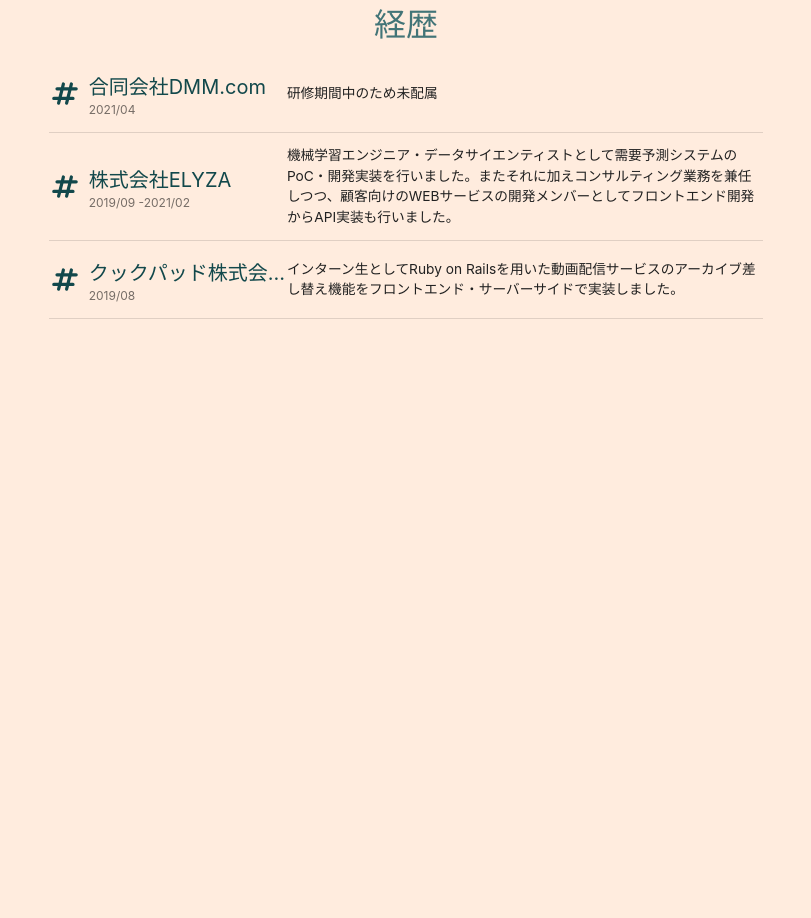
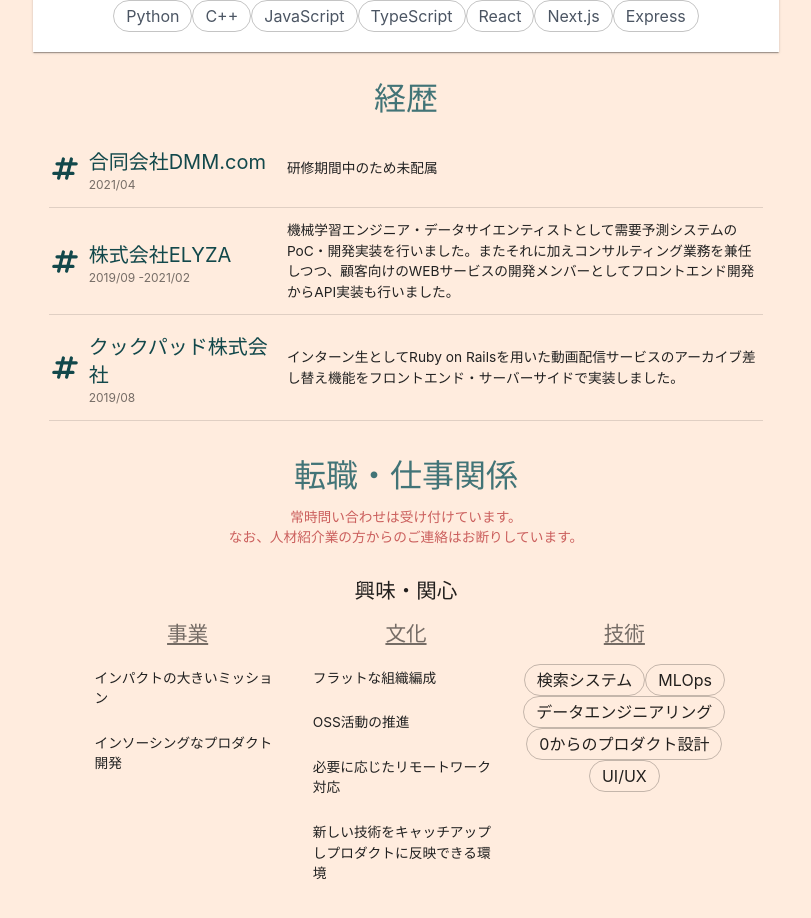
Before and after one commit to junjunjunk/junjunjunk.github.io, a Next.js app: page / in a window 1280 px wide. Shown: the part 540-1458 px from the top of the page, without its empty margins (234-1045 px from the left). Before the commit the page ends 867 px from the top, so only its background shows below. Built offline with nearby package versions, Linux system fonts and the light colour scheme.

Commit message:
[ADD] JobOfferSection

```diff
--- a/package.json
+++ b/package.json
@@ -6,7 +6,7 @@
     "dev": "next dev --hostname 0.0.0.0",
     "build": "rm -rf ./build && next build",
     "start": "next start -p 8080",
-    "lint": "eslint src/** --ext .ts,.tsx",
+    "lint": "eslint src/** --fix  --ext .ts,.tsx",
     "lint:fix": "npm run lint && npm run format",
     "format": "prettier --config .prettierrc.json --write '**/*.tsx'"
   },
--- a/src/components/AboutMePaper.tsx
+++ b/src/components/AboutMePaper.tsx
@@ -44,19 +44,19 @@
             <Image alt="LinkedIn" src="/LinkedInIcon.png" width={32} height={28} />
           </IconButton>
         </div>
-        <div className="w-5/6">
+        <div className="w-11/12">
           <Typography variant="inherit">
             東京大学大学院工学系研究科を卒業後、
             <Link href="https://dmm-corp.com/">合同会社DMM.com</Link>にエンジニアとして新卒入社。
             学生時代は<Link href="https://elyza.ai/">株式会社ELYZA</Link>
             にてコンサルティング業務並びに機械学習エンジニア・データサイエンティストとして需要予測システムの開発・構築とWEBアプリケーションの実装に携わる。
-            業務とは別にOSS活動を行っており、Pandas等にコントリビュートしている。 ご連絡がある際は{' '}
+            業務とは別にOSS活動を行っており、Pandas等にコントリビュートしている。技術領域気にせず何でもキャッチアップしがちです。ご連絡がある際は{' '}
             <Link href="https://twitter.com/j_nk71">Twitter</Link> もしくは{' '}
             <Link href="https://www.linkedin.com/in/jun-kudo-3b57101a3/">LinkedIn</Link>{' '}
             だと反応しやすいです。気軽につながってください。
           </Typography>
         </div>
-        <div className="mt-3">
+        <div className="flex flex-wrap justify-center mt-3">
           {skills.map((data) => {
             return (
               <Chip
--- a/src/components/CareerSection.tsx
+++ b/src/components/CareerSection.tsx
@@ -1,6 +1,6 @@
 import { Divider, List, ListItem, ListItemIcon, ListItemText, Typography } from '@material-ui/core';
 import React from 'react';
-import { carees } from '../data/career';
+import { Career, carees } from '../data/career';
 import { primaryPalatte } from '../styles/theme';
 
 // Resouce: https://heroicons.com/
@@ -22,6 +22,32 @@
   );
 };
 
+const CareerItem: React.FC<{ career: Career }> = ({ career }) => {
+  return (
+    <ListItem
+      key={career.companyName}
+      className="flex flex-wrap justify-center items-center flex-col sm:flex-row"
+    >
+      <div className="flex flex-nowrap flex-row sm:w-1/3">
+        <ListItemIcon className="min-w-0 mr-2">
+          <HashIcon />
+        </ListItemIcon>
+        <ListItemText
+          primaryTypographyProps={{
+            className: 'font-normal text-xl mt-1',
+            style: { color: primaryPalatte.dark },
+          }}
+          primary={career.companyName}
+          secondary={`${career.term[0]} ${career.term.length < 2 ? '' : `-${career.term[1]}`} `}
+        />
+      </div>
+      <div className="sm:w-2/3">
+        <ListItemText className="">{career.description}</ListItemText>
+      </div>
+    </ListItem>
+  );
+};
+
 export const CareerPaper: React.FC = () => {
   return (
     <>
@@ -34,28 +60,11 @@
       >
         経歴
       </Typography>
-      <List className="flex items-left justify-center flex-col w-7/12">
+      <List className="">
         {carees.map((c) => {
           return (
             <>
-              <ListItem key={c.companyName}>
-                <div className="flex flex-row w-1/3">
-                  <ListItemIcon className="min-w-0 mr-2">
-                    <HashIcon />
-                  </ListItemIcon>
-                  <ListItemText
-                    primaryTypographyProps={{
-                      className: 'font-normal text-xl mt-1',
-                      style: { color: primaryPalatte.dark },
-                      noWrap: true,
-                      align: 'justify',
-                    }}
-                    primary={c.companyName}
-                    secondary={`${c.term[0]} ${c.term.length < 2 ? '' : `-${c.term[1]}`} `}
-                  />
-                </div>
-                <ListItemText className="w-2/3">{c.description}</ListItemText>
-              </ListItem>
+              <CareerItem career={c} />
               <Divider variant="middle" component="li" />
             </>
           );
--- /dev/null
+++ b/src/components/JobOfferSection.tsx
@@ -0,0 +1,82 @@
+import { List, ListItem, ListItemText, Typography, Chip } from '@material-ui/core';
+import React from 'react';
+import { interestedBusiness, interestedTechnology, interestedCulture } from '../data/interest';
+const TopicTitle: React.FC<{ title: string }> = ({ title, children }) => {
+  return (
+    <div className="flex justify-center items-center w-full sm:items-center flex-col sm:w-1/3">
+      <Typography color="textSecondary" variant="h5" className="underline">
+        {title}
+      </Typography>
+      <div className="flex justify-center items-start sm:items-center w-full flex-col">
+        {children}
+      </div>
+    </div>
+  );
+};
+
+export const JobOfferSection: React.FC = () => {
+  return (
+    <>
+      <Typography
+        style={{ fontWeight: 200, margin: '4px 8px' }}
+        color="primary"
+        align="center"
+        variant="h3"
+        component="h3"
+      >
+        転職・仕事関係
+      </Typography>
+      <div className="flex justify-center items-center flex-col" style={{ padding: '8px 16px' }}>
+        <Typography color="secondary" variant="body1" className="inline">
+          常時問い合わせは受け付けています。
+        </Typography>
+        <Typography color="secondary" variant="body1" gutterBottom>
+          なお、人材紹介業の方からのご連絡はお断りしています。
+        </Typography>
+        <Typography color="textPrimary" variant="h5" className="mt-6 mb-4">
+          興味・関心
+        </Typography>
+        <div className="flex flex-wrap justify-center items-center sm:items-start flex-col sm:flex-row w-11/12">
+          <TopicTitle title={'事業'}>
+            <List>
+              {interestedBusiness.map((data) => {
+                return (
+                  <ListItem key={data}>
+                    <ListItemText>{data}</ListItemText>
+                  </ListItem>
+                );
+              })}
+            </List>
+          </TopicTitle>
+
+          <TopicTitle title={'文化'}>
+            <List>
+              {interestedCulture.map((data) => {
+                return (
+                  <ListItem key={data}>
+                    <ListItemText>{data}</ListItemText>
+                  </ListItem>
+                );
+              })}
+            </List>
+          </TopicTitle>
+          <TopicTitle title={'技術'}>
+            <div className="flex flex-wrap justify-center mt-4">
+              {interestedTechnology.map((data) => {
+                return (
+                  <Chip
+                    label={data}
+                    key={data}
+                    variant="outlined"
+                    color="default"
+                    className="text-base"
+                  />
+                );
+              })}
+            </div>
+          </TopicTitle>
+        </div>
+      </div>
+    </>
+  );
+};
--- /dev/null
+++ b/src/data/interest.ts
@@ -0,0 +1,19 @@
+export const interestedTechnology = [
+  '検索システム',
+  'MLOps',
+  'データエンジニアリング',
+  '0からのプロダクト設計',
+  'UI/UX',
+];
+
+export const interestedCulture = [
+  'フラットな組織編成',
+  'OSS活動の推進',
+  '必要に応じたリモートワーク対応',
+  '新しい技術をキャッチアップしプロダクトに反映できる環境',
+];
+
+export const interestedBusiness = [
+  'インパクトの大きいミッション',
+  'インソーシングなプロダクト開発',
+];
--- a/src/pages/index.tsx
+++ b/src/pages/index.tsx
@@ -1,8 +1,8 @@
 import Head from 'next/head';
 import React from 'react';
-import { Wrapper } from '../components/utils/Wrapper';
 import { AboutMePaper } from '../components/AboutMePaper';
 import { CareerPaper } from '../components/CareerSection';
+import { JobOfferSection } from '../components/JobOfferSection';
 
 export default function Home() {
   return (
@@ -10,7 +10,6 @@
       style={{
         position: 'absolute',
         margin: 0,
-        height: '100%',
         width: '100%',
       }}
     >
@@ -20,28 +19,27 @@
       </Head>
 
       <main className="flex items-center justify-center flex-col w-full	h-full">
-        <Wrapper style={{ width: '56%' }}>
+        <div className="mt-6"></div>
+
+        <div className="w-11/12 sm:w-8/12 xl:w-7/12">
           <AboutMePaper />
-        </Wrapper>
+        </div>
 
         <div className="mt-6"></div>
-        <CareerPaper />
+        <div className="w-full sm:w-9/12 xl:w-7/12">
+          <CareerPaper />
+        </div>
 
         {/* TODO: 活動 */}
 
-        {/*
-          <Wrapper style={{ width: '64%' }}>
-            <TopicPaper title="活動"></TopicPaper>
-          </Wrapper>
+        <div className="mt-6"></div>
 
-          <Wrapper style={{ width: '64%' }}>
-            <TopicPaper title="興味"></TopicPaper>
-          </Wrapper>
+        <div className="w-full sm:w-9/12 xl:w-7/12">
+          <JobOfferSection />
+        </div>
+      </main>
 
-          <Wrapper style={{ width: '64%' }}>
-            <TopicPaper title="転職のお誘い"></TopicPaper>
-          </Wrapper> */}
-      </main>
+      <div className="my-10"></div>
 
       <footer></footer>
     </div>
--- a/src/styles/theme.ts
+++ b/src/styles/theme.ts
@@ -2,7 +2,7 @@
 //       https://github.com/styled-components/styled-components-website/issues/392
 // import { DefaultTheme } from 'styled-components';
 // export const theme: DefaultTheme = {
-import { createMuiTheme, PaletteColorOptions } from '@material-ui/core';
+import { createMuiTheme } from '@material-ui/core';
 
 // styled-components
 export const styledComponentsTheme = {
```
